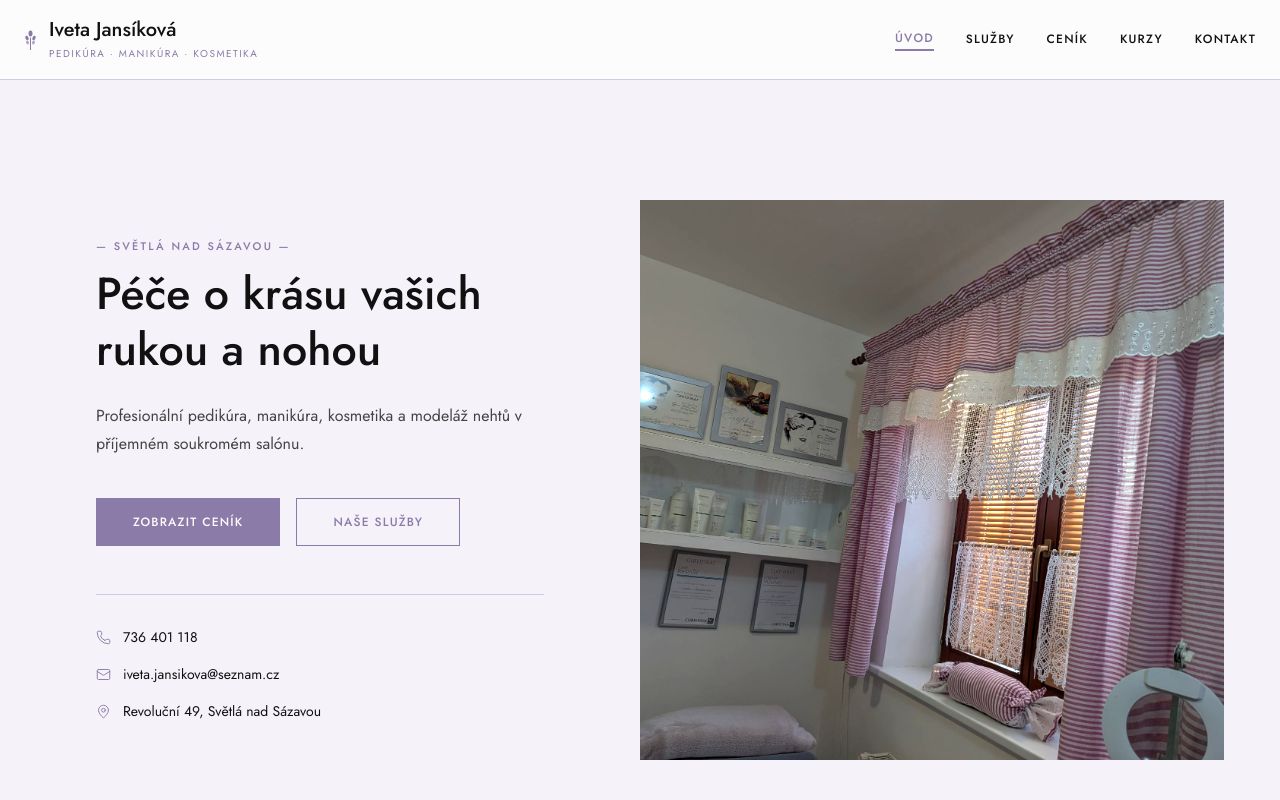
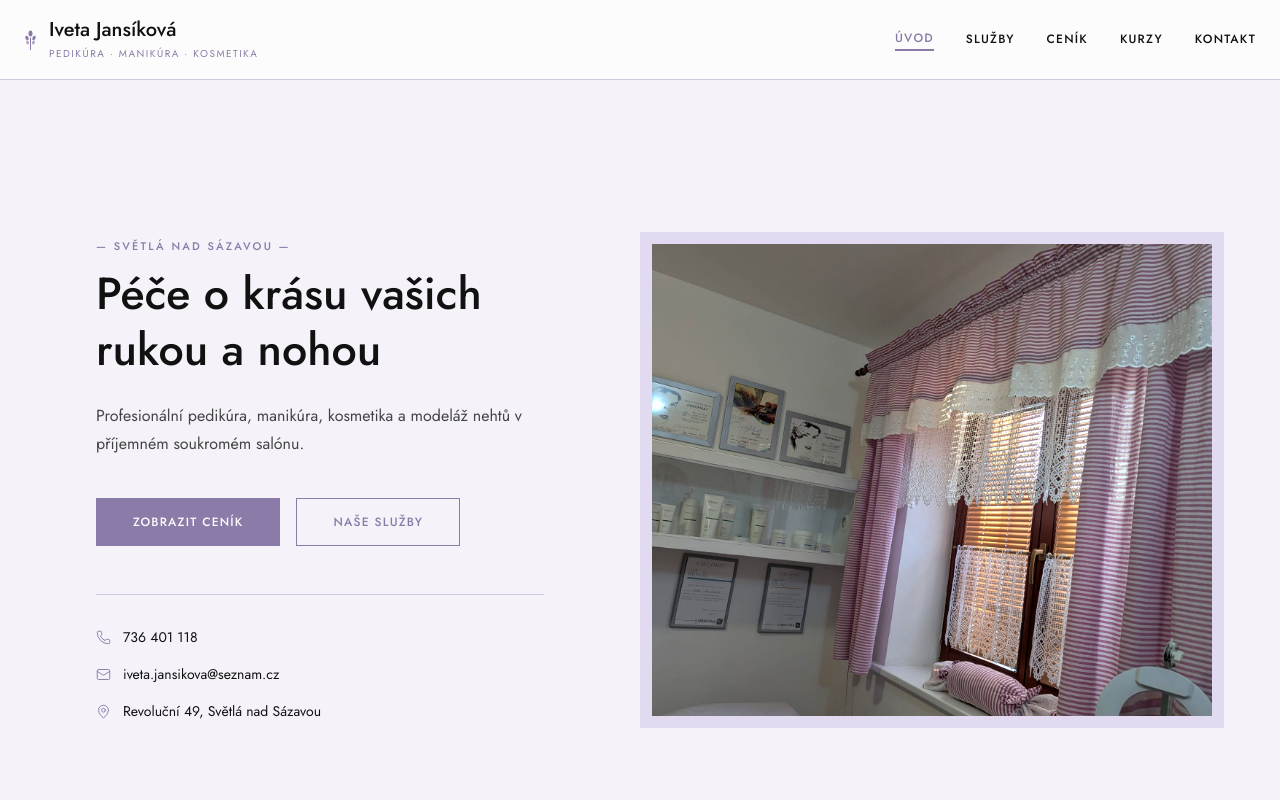
Before and after one commit to salonivetajansikova-max/web, a Next.js app: page / in a window 1280 px wide. Shown: the top 800 px of the page. Built offline with nearby package versions, Linux system fonts and the light colour scheme.

Commit message:
Hero: jemný fialový rámeček kolem fotky, foto trochu menší

```diff
--- a/app/page.tsx
+++ b/app/page.tsx
@@ -99,7 +99,8 @@ export default function HomePage() {
 
         {/* Pravá strana — foto salónu */}
         <div className="relative order-1 lg:order-2 flex items-center bg-cream lg:py-14 lg:pr-14">
-          <div className="relative w-full h-[60vw] lg:h-[70vh] overflow-hidden">
+          <div className="relative w-full h-[55vw] lg:h-[62vh] p-3 bg-violet-light">
+            <div className="w-full h-full overflow-hidden">
               {/* eslint-disable-next-line @next/next/no-img-element */}
               <img
                 src="/images/interier-3.jpeg"
@@ -107,6 +108,7 @@ export default function HomePage() {
                 className="w-full h-full object-cover"
                 style={{ filter: "brightness(1.08) contrast(1.06) saturate(1.12)", objectPosition: "center 40%" }}
               />
+            </div>
           </div>
         </div>
       </section>
```
Lines whose indentation alone changed are shown as unchanged.
